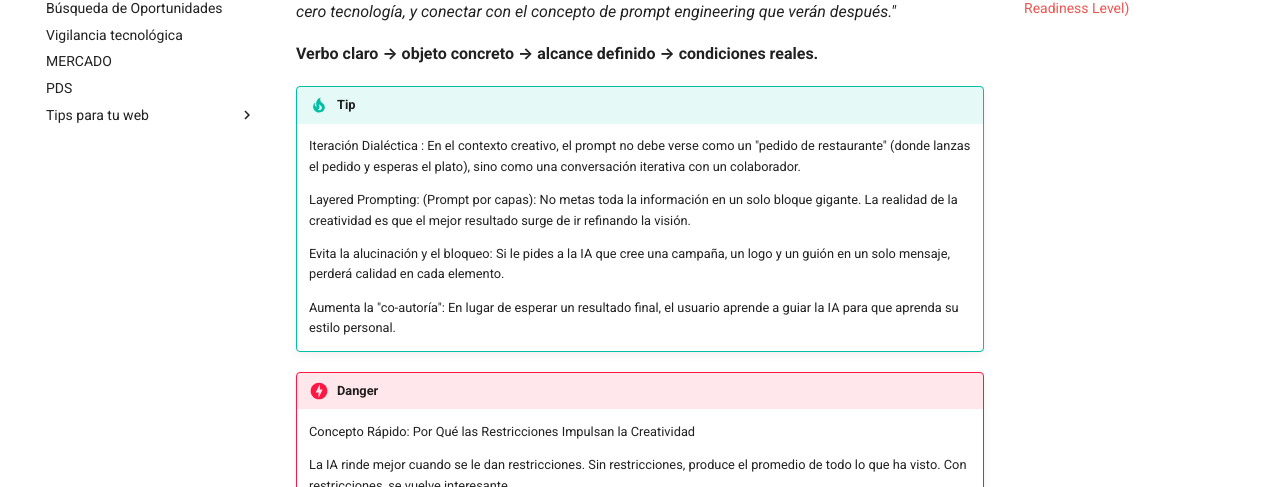
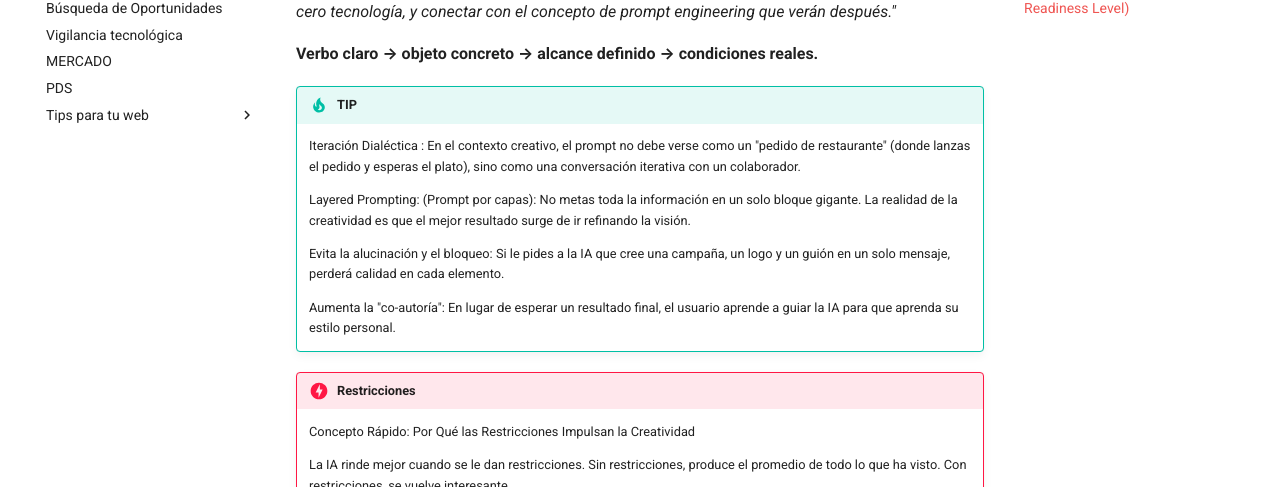
Before and after one commit to Aristarco/Proyectos4, an MkDocs documentation site: the page built from docs/semana1.md, in a window 1280 px wide and 900 px high, scrolled down 6296 px. Shown: the part 163-650 px from the top of the window. Built offline with MkDocs 1.6.1 and Material for MkDocs 9.7.7, drawn with Linux system fonts in a browser that asks for light colours.

Commit message:
Update semana1.md

```diff
--- a/docs/semana1.md
+++ b/docs/semana1.md
@@ -179,7 +179,7 @@ Verbos que funcionan vs. verbos trampa:
 
 **Verbo claro → objeto concreto → alcance definido → condiciones reales.**
 
-!!! tip TIP
+!!! tip "TIP"
     Iteración Dialéctica : En el contexto creativo, el prompt no debe verse como un "pedido de restaurante" (donde lanzas el pedido y esperas el plato), sino como una conversación iterativa con un colaborador.
 
     Layered Prompting: (Prompt por capas): No metas toda la información en un solo bloque gigante. La realidad de la creatividad es que el mejor resultado surge de ir refinando la visión.
@@ -189,7 +189,7 @@ Verbos que funcionan vs. verbos trampa:
     Aumenta la "co-autoría": En lugar de esperar un resultado final, el usuario aprende a guiar la IA para que aprenda su estilo personal.
 
 
-!!! danger Restricciones
+!!! danger "Restricciones"
 
     Concepto Rápido: Por Qué las Restricciones Impulsan la Creatividad
 
```
